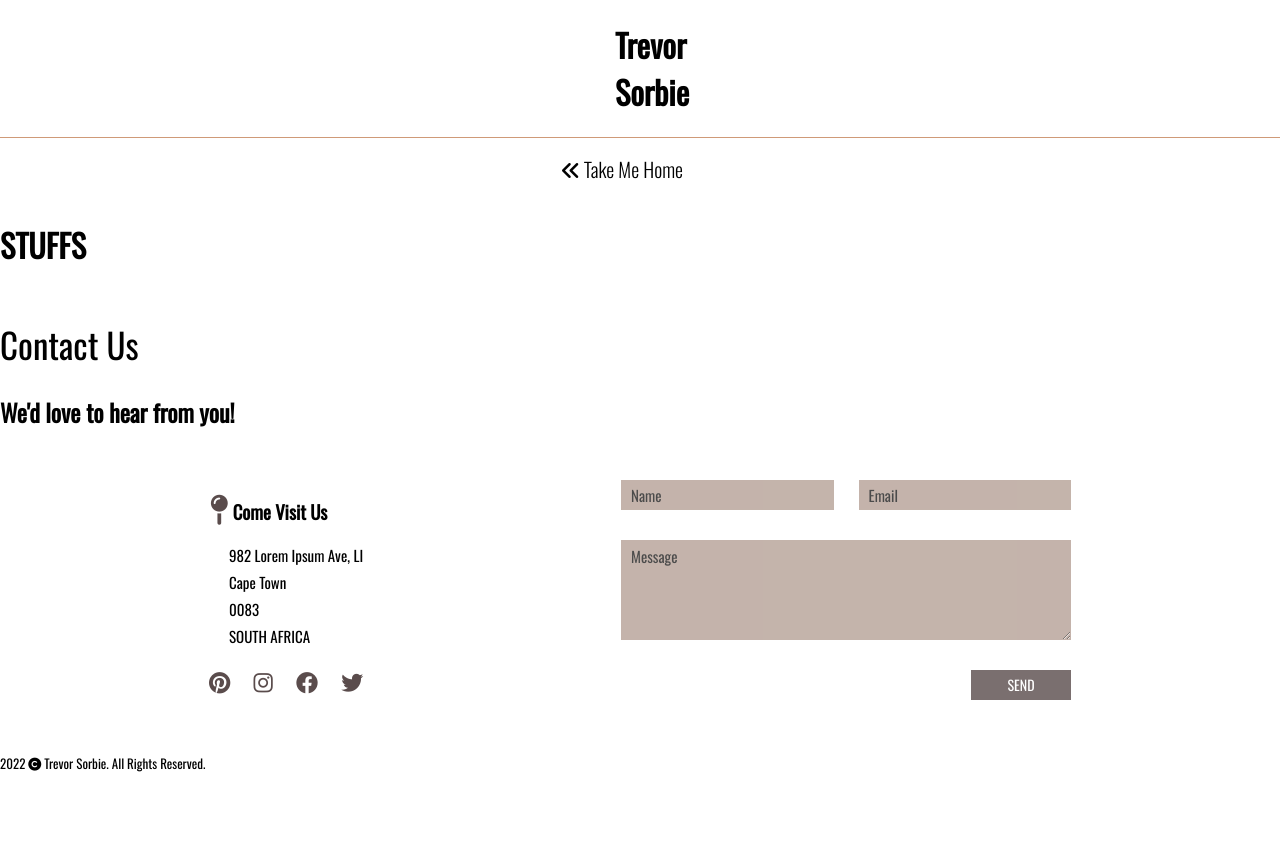
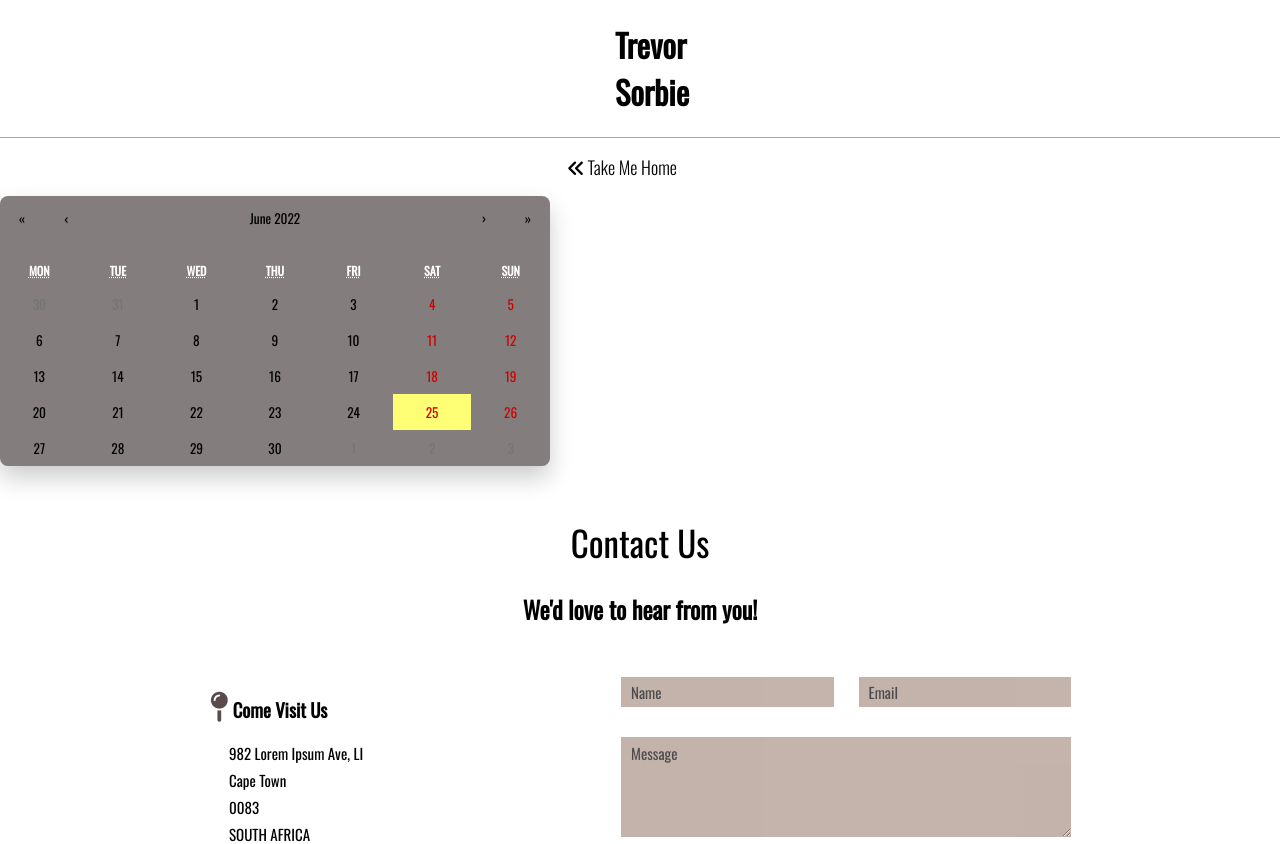
Before and after one commit to keMoleseng/salon-app, a Next.js app: page /booking in a window 1280 px wide. Shown: the top 844 px of the page. Before the commit the page ends 800 px from the top, so only its background shows below. Built offline with nearby package versions, Linux system fonts and the light colour scheme; a web font is replaced by a local one.

Commit message:
Installing calendar npm and adding calendar component to booking.js page and adding styling. As well as fixing styling on Navbar.

```diff
--- a/package.json
+++ b/package.json
@@ -9,6 +9,7 @@
     "@testing-library/user-event": "^13.5.0",
     "next": "^12.2.0",
     "react": "^18.2.0",
+    "react-calendar": "^3.7.0",
     "react-dom": "^18.2.0",
     "sweetalert2": "^11.4.19",
     "web-vitals": "^2.1.4"
--- a/pages/booking.js
+++ b/pages/booking.js
@@ -1,10 +1,13 @@
-import Link from 'next/link';
+import React, { Suspense } from 'react';
+import Calendar from 'react-calendar';
 import Navbar from '../components/Navbar';
+
 
 export default function Booking() {
     return (
     <div>
-        <Navbar />
-        <h1>STUFFS</h1>
-    </div>)
+      <Navbar />
+      <Calendar />
+    </div>
+    )
 }
--- a/styles/global.css
+++ b/styles/global.css
@@ -5,6 +5,7 @@
 body {
   margin: 0;
   font-family: 'Oswald', sans-serif;
+  text-align: center;
 
   -webkit-font-smoothing: antialiased;
   -moz-osx-font-smoothing: grayscale;
@@ -13,5 +14,128 @@ body {
 .App {
   display: flex;
   flex-direction: column;
+}
+
+/**Calendar styling **/
+
+.react-calendar {
+  width: 550px;
+  max-width: 100%;
+  background-color: rgb(131, 125, 125);
+  color: white;
+  border-radius: 8px;
+  box-shadow: 0 12px 24px rgba(0, 0, 0, 0.2);
+  font-family: 'Oswald', sans-serif;
+  line-height: 1.125em;
+ }
+.react-calendar--doubleView {
+  width: 700px;
+}
+.react-calendar--doubleView .react-calendar__viewContainer {
+  display: flex;
+  margin: -0.5em;
+}
+.react-calendar--doubleView .react-calendar__viewContainer > * {
+  width: 50%;
+  margin: 0.5em;
+}
+.react-calendar,
+.react-calendar *,
+.react-calendar *:before,
+.react-calendar *:after {
+  -moz-box-sizing: border-box;
+  -webkit-box-sizing: border-box;
+  box-sizing: border-box;
+}
+/**buttons**/
+.react-calendar button {
+  margin: 0;
+  border: 0;
+  outline: none;
+  font-family: 'Oswald', sans-serif
+}
+.react-calendar button:enabled:hover {
+  cursor: pointer;
+}
+.react-calendar__navigation {
+  display: flex;
+  height: 44px;
+  margin-bottom: 1em;
+}
+.react-calendar__navigation button {
+  min-width: 44px;
+  background: none;
+}
+.react-calendar__navigation button:disabled {
+  background-color: #f0f0f0;
+}
+.react-calendar__navigation button:enabled:hover,
+.react-calendar__navigation button:enabled:focus {
+  background-color: #e6e6e6;
+}
+.react-calendar__month-view__weekdays {
   text-align: center;
+  text-transform: uppercase;
+  font-weight: bold;
+  font-size: 0.75em;
 }
+.react-calendar__month-view__weekdays__weekday {
+  padding: 0.5em;
+}
+.react-calendar__month-view__weekNumbers .react-calendar__tile {
+  display: flex;
+  align-items: center;
+  justify-content: center;
+  font-size: 0.75em;
+  font-weight: bold;
+}
+.react-calendar__month-view__days__day--weekend {
+  color: #d10000;
+}
+.react-calendar__month-view__days__day--neighboringMonth {
+  color: #757575;
+}
+.react-calendar__year-view .react-calendar__tile,
+.react-calendar__decade-view .react-calendar__tile,
+.react-calendar__century-view .react-calendar__tile {
+  padding: 2em 0.5em;
+}
+.react-calendar__tile {
+  max-width: 100%;
+  padding: 10px 6.6667px;
+  background: none;
+  text-align: center;
+  line-height: 16px;
+}
+.react-calendar__tile:disabled {
+  background-color: #f0f0f0;
+}
+.react-calendar__tile:enabled:hover,
+.react-calendar__tile:enabled:focus {
+  background-color: #e6e6e6;
+}
+.react-calendar__tile--now {
+  background: #ffff76;
+}
+.react-calendar__tile--now:enabled:hover,
+.react-calendar__tile--now:enabled:focus {
+  background: #ffffa9;
+}
+.react-calendar__tile--hasActive {
+  background: #76baff;
+}
+.react-calendar__tile--hasActive:enabled:hover,
+.react-calendar__tile--hasActive:enabled:focus {
+  background: #a9d4ff;
+}
+.react-calendar__tile--active {
+  background: #006edc;
+  color: white;
+}
+.react-calendar__tile--active:enabled:hover,
+.react-calendar__tile--active:enabled:focus {
+  background: #1087ff;
+}
+.react-calendar--selectRange .react-calendar__tile--hover {
+  background-color: #e6e6e6;
+}
--- a/styles/header.module.css
+++ b/styles/header.module.css
@@ -8,7 +8,6 @@
 .heading_container {
     display: flex;
     justify-content: center;
-
     border-bottom: 0.1px solid #cf9a78;
     width:100%;
 }
@@ -25,7 +24,7 @@
 
 .nav > .nav_item {
     margin-right: 75px;
-    font-size: 20px;
+    font-size: 18px;
     font-weight: 300;
     font-family: 'Oswald', sans-serif;
 }
```
Also changed, not shown: components/Card.js (added, +13 -0 lines), styles/booking.module.css (added), 1 other file (tests, documents, lock files or other folders).
